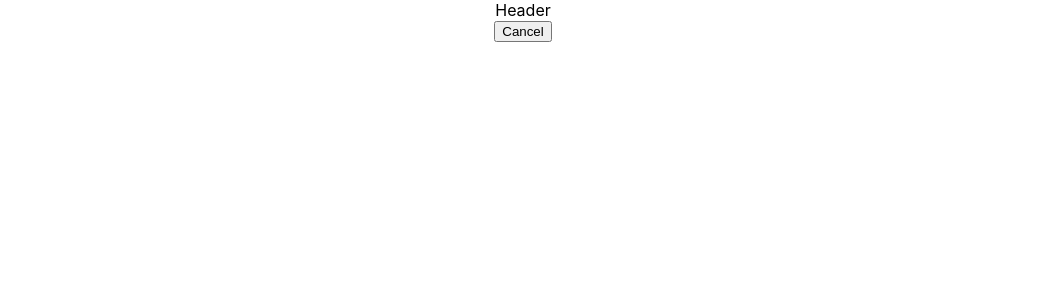
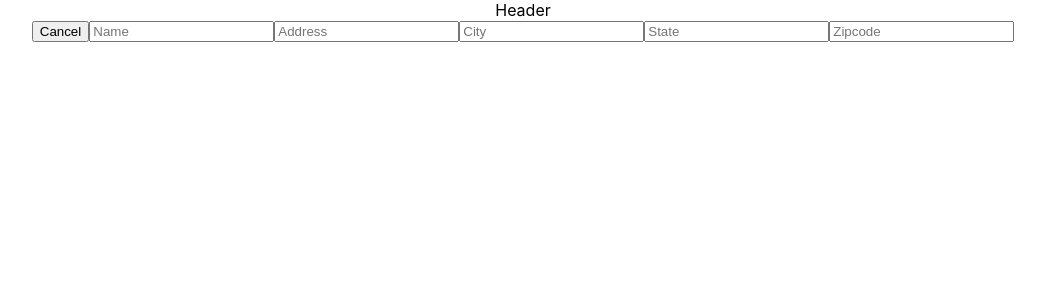
Before and after one commit to kung8/houser, a React (Create React App) app: page /#/wizard in a window 1280 px wide. Shown: the top 300 px of the page, without its empty margins (117-1162 px from the left). Built offline with nearby package versions, Linux system fonts and the light colour scheme.

Commit message:
step 2 complete

```diff
--- a/src/App.js
+++ b/src/App.js
@@ -2,7 +2,6 @@ import React, { Component } from 'react';
 import './App.css';
 import Header from './component/Header/Header';
 import Routes from './routes'
-import {Link} from 'react-router-dom';
 
 class App extends Component {
   render() {
--- a/src/component/Wizard/Wizard.js
+++ b/src/component/Wizard/Wizard.js
@@ -2,12 +2,65 @@ import React, { Component } from 'react';
 import {Link} from 'react-router-dom';
 
 class Wizard extends Component {
+    constructor (){
+        super();
+
+        this.state = {
+            name:"",
+            address:"",
+            city:"",
+            state:"",
+            zipcode:""
+        }
+    }
+
+    handleInput=(e)=>{
+        this.setState({
+            [e.target.id]:e.target.value
+        })
+    }
+
     render() {
         return (
             <div>
                 <Link to="/">
                     <button>Cancel</button>
                 </Link>
+                    <input
+                        id="name"
+                        onChange={this.handleInput}
+                        value={this.state.name}
+                        placeholder="Name"
+                        type="text"
+                    />
+                    <input
+                        id="address"
+                        onChange={this.handleInput}
+                        value={this.state.address}
+                        placeholder="Address"
+                        type="text"
+                    />
+                    <input
+                        id="city"
+                        onChange={this.handleInput}
+                        value={this.state.city}
+                        placeholder="City"
+                        type="text"
+                    />
+                    <input
+                        id="state"
+                        onChange={this.handleInput}
+                        value={this.state.state}
+                        placeholder="State"
+                        type="text"
+                    />
+                    <input
+                        id="zipcode"
+                        onChange={this.handleInput}
+                        value={this.state.zipcode}
+                        placeholder="Zipcode"
+                        type="text"
+                    />
             </div>
         )
     }
```
